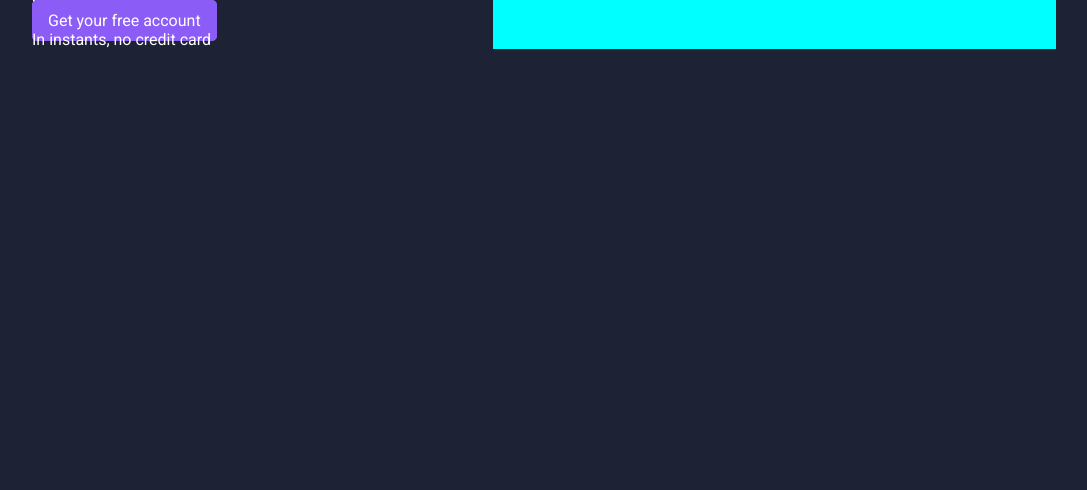
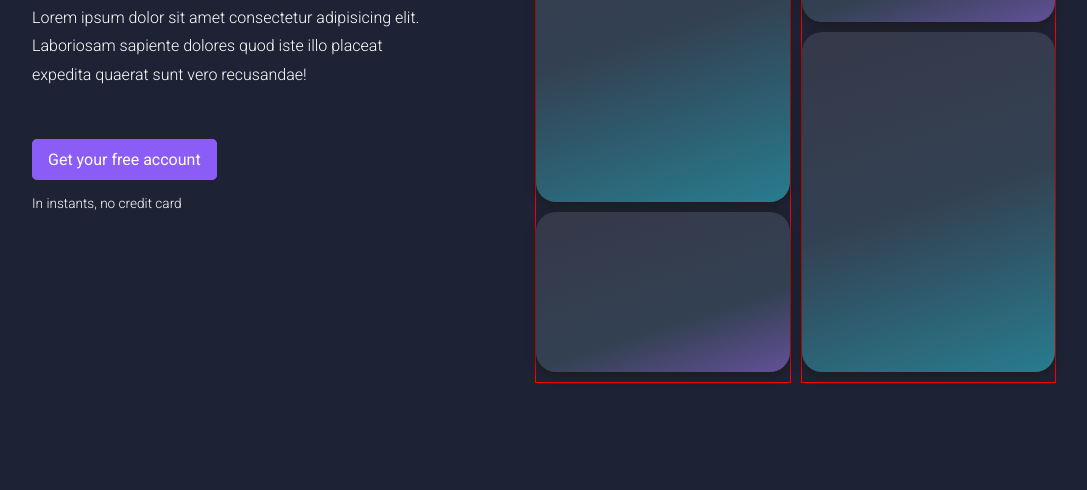
Before and after one commit to PeOliveira18/Front-End, a plain HTML site: page aula5 - flexbox/projeto-simples/index.html in a window 1280 px wide. Shown: the part 310-800 px from the top of the page, without its empty margins (96-1183 px from the left). Drawn offline with Linux system fonts and the light colour scheme.

Commit message:
Mudancas da aula

```diff
--- a/aula5 - flexbox/projeto-simples/style.css
+++ b/aula5 - flexbox/projeto-simples/css/style.css
@@ -75,7 +75,6 @@ nav ul a{
 }
 .banner-header .direita{
     width: 55%;
-    background-color: aqua;
 }
 
 .banner-header h2{
@@ -84,3 +83,59 @@ nav ul a{
     color: #8b5cf6;
     letter-spacing: 2px;
 }
+
+.banner-header h1{
+    margin-top: 20px;
+    font-size: 2.3rem;
+}
+
+.banner-header p{
+    margin: 20px 0 60px 0;
+    font-weight: 300;
+    line-height: 1.8rem;
+    font-size: 1rem;
+}
+
+.banner-header .mini-message{
+    font-size: 0.85rem;
+}
+
+.dashboard{
+    display: flex;
+    justify-content: flex-end;
+    gap: 10px;
+}
+
+.group-blocks{
+    width: 45%;
+    max-width: 270px;
+    min-width: 250px;
+    border: 1px solid red;
+}
+
+.block{
+    background-color: #444;
+    padding: 20px;
+    border-radius: 20px;
+    box-shadow: 0px 4px 8px rgba(29, 28, 27, 0.9);
+    margin-bottom: 10px;
+}
+
+.block-a{
+    height: 300px;
+    background: rgb(53,56,73);
+    background: linear-gradient(162deg, rgba(53,56,73,1) 0%, rgba(51,65,82,1) 50%, rgba(40,124,143,1) 100%);
+}
+
+.block-b{
+    height: 120px;
+    background: rgb(53,56,73);
+    background: linear-gradient(162deg, rgba(53,56,73,1) 0%, rgba(51,65,82,1) 65%, rgba(98,80,152,1) 100%);
+
+}
+
+@media screen and (max-width:768px) {
+    .banner-header .direita{
+        width:100%
+    }
+}
--- a/aula5 - flexbox/projeto-simples/index.html
+++ b/aula5 - flexbox/projeto-simples/index.html
@@ -4,7 +4,7 @@
     <meta charset="UTF-8">
     <meta name="viewport" content="width=device-width, initial-scale=1.0">
     <title>Finsave</title>
-    <link rel="stylesheet" href="style.css">
+    <link rel="stylesheet" href="./css/style.css">
 </head>
 <body>
     <header>
@@ -41,7 +41,7 @@
                     <h2>Save more than you can spend in a year</h2>
                     <h1>Regain control of your business all in one place</h1>
                     <p>
-                        Lorem ipsum dolor sit amet consectetur adipisicing elit. Id velit blanditiis veniam deserunt nam ipsum officiis, modi minima esse quas.
+                        Lorem ipsum dolor sit amet consectetur adipisicing elit. Laboriosam sapiente dolores quod iste illo placeat expedita quaerat sunt vero recusandae!
                     </p>
                     <a href="#" class="btn">Get your free account</a>
                     <p class="mini-message">In instants, no credit card</p>
```
